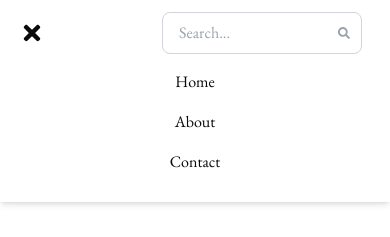
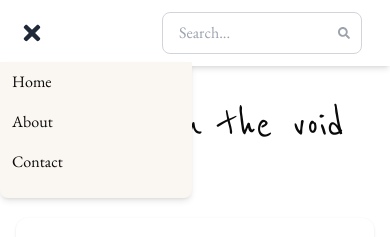
Before and after one commit to nauqh/keleidoscope, a Next.js app: page / in a window 390 px wide. Both pictures are taken after a click on the button 32 px from the left and 33 px from the top of the page. Shown: the top 237 px of the page. Built offline with nearby package versions, Linux system fonts and the light colour scheme.

Commit message:
fix(logo): add routing for posts

```diff
--- a/src/components/Nav.tsx
+++ b/src/components/Nav.tsx
@@ -22,9 +22,9 @@ const Nav = () => {
 						onClick={() => setIsMenuOpen(!isMenuOpen)}
 					>
 						{isMenuOpen ? (
-							<FaTimes className="w-6 h-6" />
+							<FaTimes className="w-6 h-6 text-gray-800" />
 						) : (
-							<FaBars className="w-6 h-6" />
+							<FaBars className="w-6 h-6 text-gray-800" />
 						)}
 					</button>
 
@@ -35,7 +35,14 @@ const Nav = () => {
 								key={text}
 								className="duration-300 hover:scale-110 hover:text-[hsl(var(--secondary-color))] px-3 py-2 rounded-md"
 							>
-								<Link href={`/${text.toLowerCase()}`}>
+								<Link
+									href={
+										text === "Home"
+											? "/"
+											: `/${text.toLowerCase()}`
+									}
+									onClick={() => setIsMenuOpen(false)}
+								>
 									{text}
 								</Link>
 							</li>
@@ -62,13 +69,20 @@ const Nav = () => {
 							: "max-h-0 opacity-0"
 					}`}
 				>
-					<ul className="pb-4 text-center">
+					<ul className="pb-4 absolute left-0 bg-[#faf6f1] shadow-md rounded-b-lg w-48">
 						{["Home", "About", "Contact"].map((text) => (
 							<li
 								key={text}
-								className="hover:bg-gray-100 hover:text-[hsl(var(--secondary-color))] px-3 py-2 rounded-md"
+								className="hover:bg-[#f5efe7] hover:text-[hsl(var(--secondary-color))] px-3 py-2 rounded-md"
 							>
-								<Link href={`/${text.toLowerCase()}`}>
+								<Link
+									href={
+										text === "Home"
+											? "/"
+											: `/${text.toLowerCase()}`
+									}
+									onClick={() => setIsMenuOpen(false)}
+								>
 									{text}
 								</Link>
 							</li>
```
